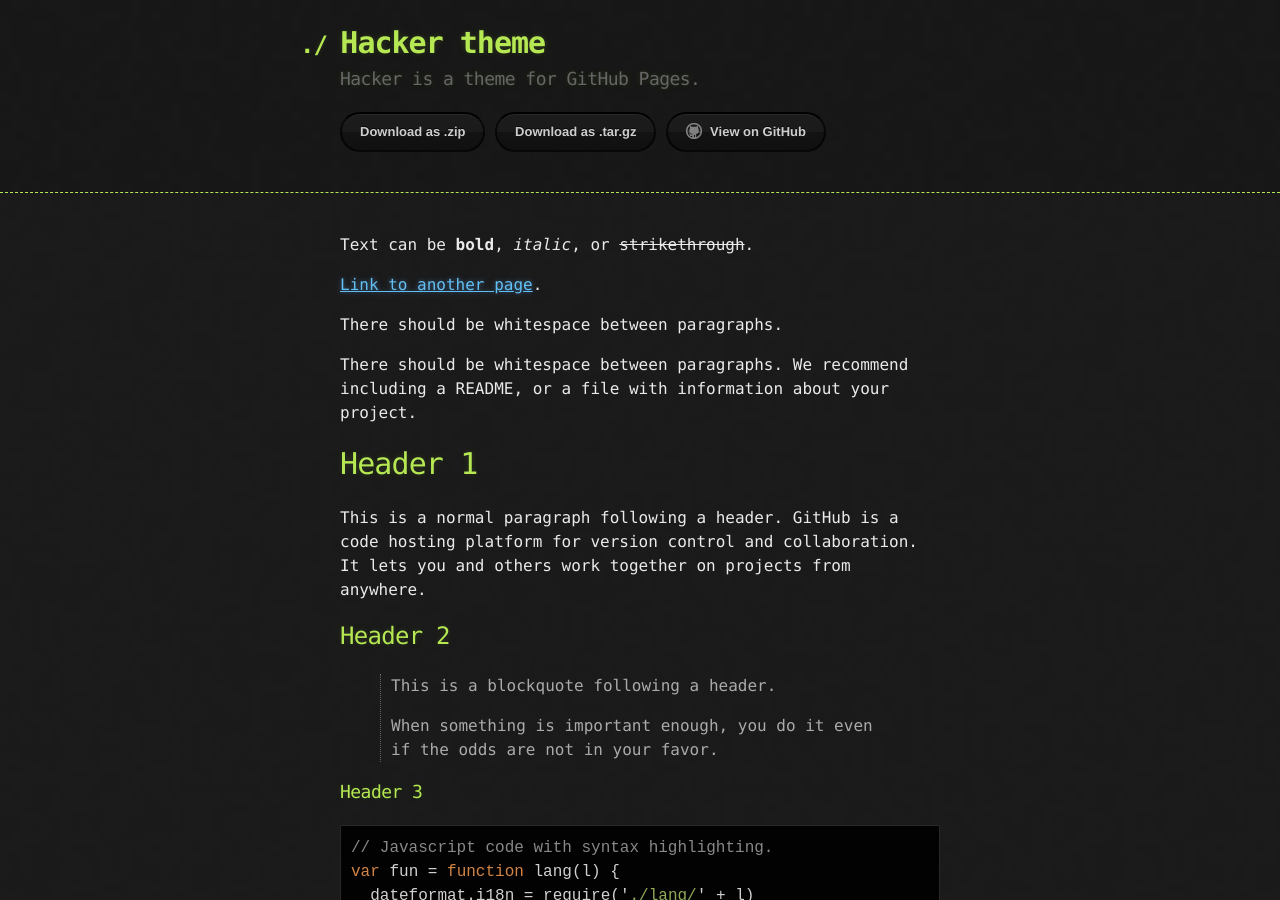
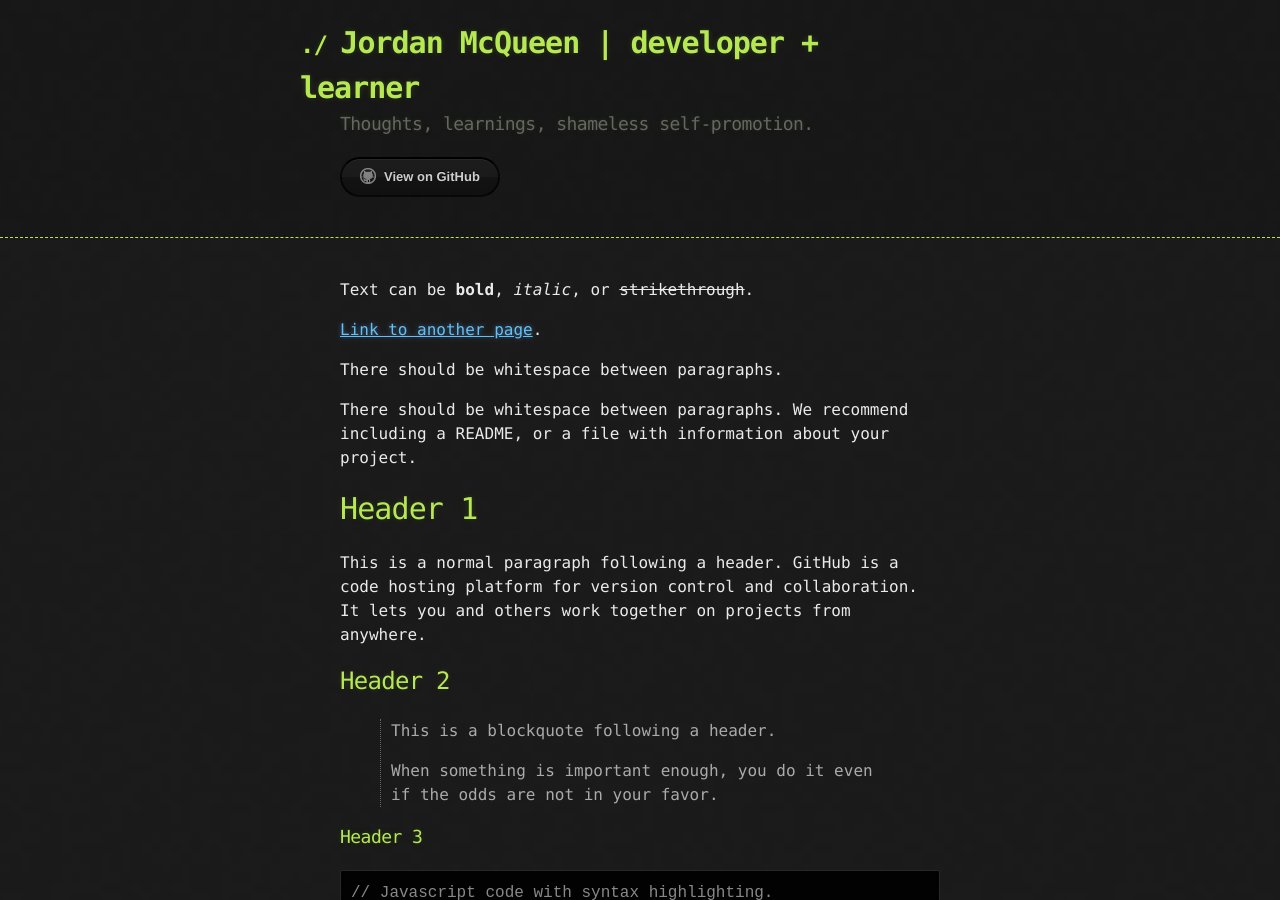
Before and after one commit to mcqueenjordan/mcqueenjordan.github.io, a Jekyll site: the page built from index.md, in a window 1280 px wide and 900 px high. Built offline with Jekyll 4.4.1, drawn with Linux system fonts in a browser that asks for light colours.

Commit message:
personalize config, remove download var

```diff
--- a/_config.yml
+++ b/_config.yml
@@ -1,5 +1,4 @@
-title: Hacker theme
-description: Hacker is a theme for GitHub Pages.
-show_downloads: true
+title: Jordan McQueen | developer + learner
+description: Thoughts, learnings, shameless self-promotion.
 google_analytics:
 theme:
```
